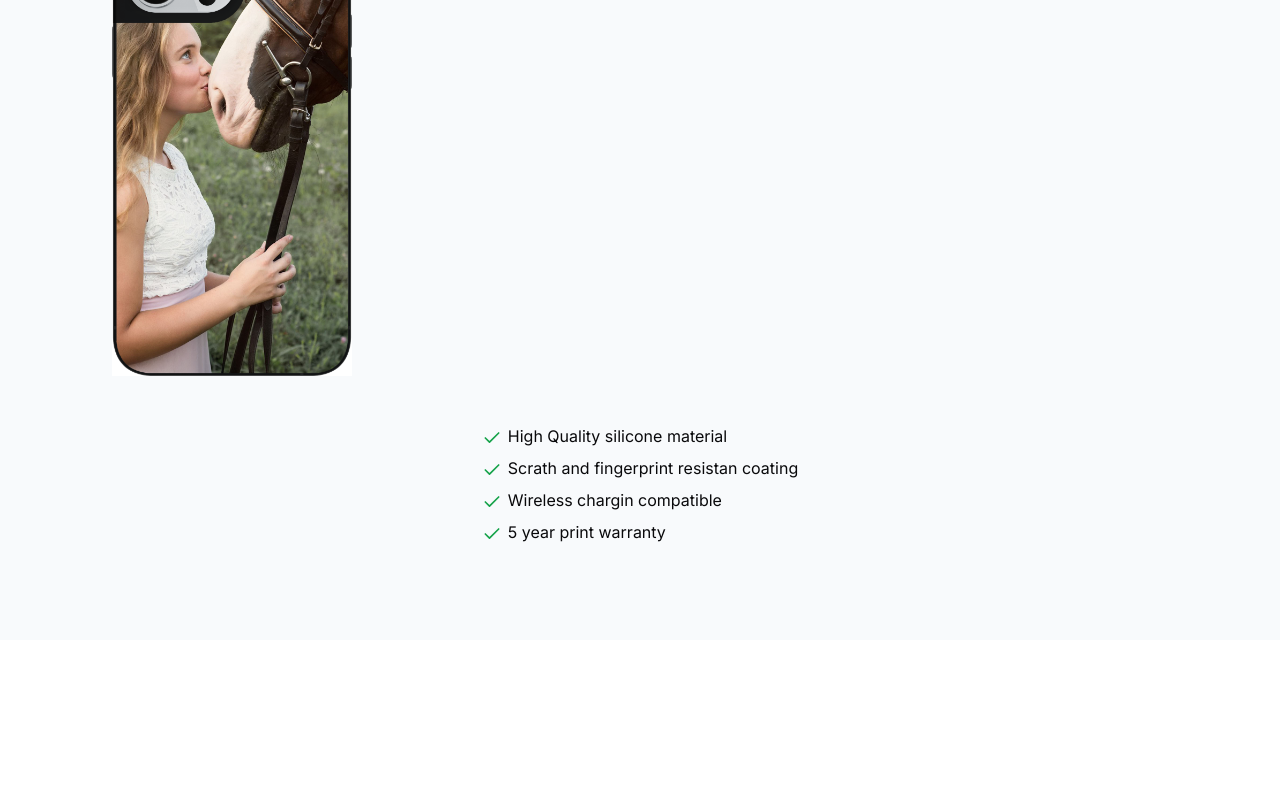
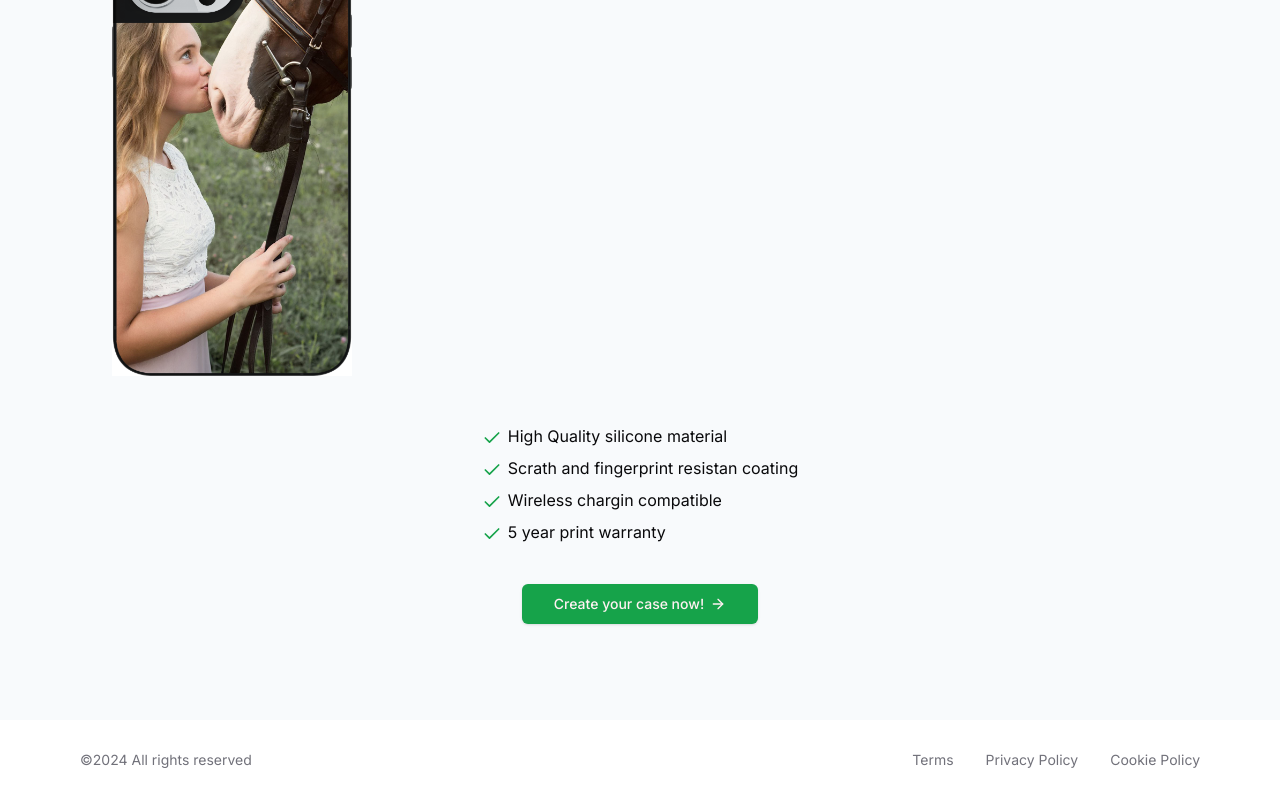
Before and after one commit to afelixj89/e-store, a Next.js app: page / in a window 1280 px wide. Shown: the part 3832-4632 px from the top of the page. Before the commit the page ends 4472 px from the top, so only its background shows below. Built offline with nearby package versions, Linux system fonts and the light colour scheme; no server answers.

Commit message:
added footer

```diff
--- a/src/app/layout.tsx
+++ b/src/app/layout.tsx
@@ -2,6 +2,7 @@ import type { Metadata } from "next";
 import { Inter } from "next/font/google";
 import "./globals.css";
 import NavBar from "@/components/NavBar";
+import Footer from "@/components/Footer";
 
 const inter = Inter({ subsets: ["latin"] });
 
@@ -19,7 +20,9 @@ export default function RootLayout({
     <html lang="en">
       <body className={inter.className}>
         <NavBar />
-        {children}</body>
+        {children}
+        <Footer />
+      </body>
     </html>
   );
 }
--- a/src/app/page.tsx
+++ b/src/app/page.tsx
@@ -1,9 +1,11 @@
 import Image from "next/image";
 import MaxWidthWrapper from "@/components/MaxWidthWrapper";
-import { Check, Import, Star } from "lucide-react";
+import { ArrowRight, Check, Import, Star } from "lucide-react";
 import Phone from "@/components/Phone";
 import { Icons } from "@/components/Icons";
 import Reviews from "@/components/Reviews";
+import Link from "next/link";
+import { buttonVariants } from "@/components/ui/button";
 
 export default function Home() {
   return (
@@ -210,16 +212,43 @@ export default function Home() {
                 className="absolute top-[25rem] md:top-1/2 -translate-y-1/2 z-10 left-1/2 -translate-x-1/2 rotate-90 md:rotate-0"
               />
               <div className="relative h-80 md:h-full w-full md:justify-self-end max-w-sm rounded-xl bg-gray-900/5 ring-inset ring-gray-900/10 lg:rounded-2xl">
-                <img src="/horse.jpg" className="rounded-md object-cover bg-white shadow-2xl ring-1 ring-gray-900/10 h-full w-full" />
+                <img
+                  src="/horse.jpg"
+                  className="rounded-md object-cover bg-white shadow-2xl ring-1 ring-gray-900/10 h-full w-full"
+                />
               </div>
               <Phone className="w-60" imgSrc="/horse_phone.jpg" />
             </div>
           </div>
           <ul className="mx-auto mt-12 max0w0prose sm:text-la space-y-2 w-fit ">
-            <li className="w-fit"><Check className="h-5 w-5 text-green-600 inline mr-1.5" />High Quality silicone material</li>
-            <li className="w-fit"><Check className="h-5 w-5 text-green-600 inline mr-1.5" />Scrath and fingerprint resistan coating</li>
-            <li className="w-fit"><Check className="h-5 w-5 text-green-600 inline mr-1.5" />Wireless chargin compatible</li>
-            <li className="w-fit"><Check className="h-5 w-5 text-green-600 inline mr-1.5" />5 year print warranty</li>
+            <li className="w-fit">
+              <Check className="h-5 w-5 text-green-600 inline mr-1.5" />
+              High Quality silicone material
+            </li>
+            <li className="w-fit">
+              <Check className="h-5 w-5 text-green-600 inline mr-1.5" />
+              Scrath and fingerprint resistan coating
+            </li>
+            <li className="w-fit">
+              <Check className="h-5 w-5 text-green-600 inline mr-1.5" />
+              Wireless chargin compatible
+            </li>
+            <li className="w-fit">
+              <Check className="h-5 w-5 text-green-600 inline mr-1.5" />5 year
+              print warranty
+            </li>
+
+            <div className="flex justify-center">
+              <Link
+                href="/configure/upload"
+                className={buttonVariants({
+                  size: "lg",
+                  className: "mx-auto mt-8",
+                })}
+              >
+                Create your case now! <ArrowRight className="h-4 w-4 ml-1.5" />
+              </Link>
+            </div>
           </ul>
         </MaxWidthWrapper>
       </section>
--- /dev/null
+++ b/src/components/Footer.tsx
@@ -0,0 +1,29 @@
+import MaxWidthWrapper from "./MaxWidthWrapper";
+import Link from "next/link";
+
+const Footer = () => {
+  return (
+    <footer className="bg-white h-20 relative">
+      <MaxWidthWrapper>
+        <div className="borderf-t border-gray-200" />
+        <div className="h-full flex flex-col md:flex-row md:justify-between justify-center items-center">
+          <div className="text-center md:text-left pb-2 md:pb-0">
+            <p className="text-sm text-muted-foreground">&copy;{new Date().getFullYear()} All rights reserved</p>
+          </div>
+          <div className="flex items-center justify-center">
+            <div className="flex space-x-8">
+                <Link href="#" className="text-sm text-muted-foreground hover:text-gray-600">Terms</Link>
+                <Link href="#" className="text-sm text-muted-foreground hover:text-gray-600">Privacy Policy</Link>
+                <Link href="#" className="text-sm text-muted-foreground hover:text-gray-600">Cookie Policy</Link>
+            </div>
+          </div>
+        </div>
+      </MaxWidthWrapper>
+    </footer>
+  );
+};
+
+export default Footer;
+
+
+// NEED TO CENTER FOOTER CONTENT
```
